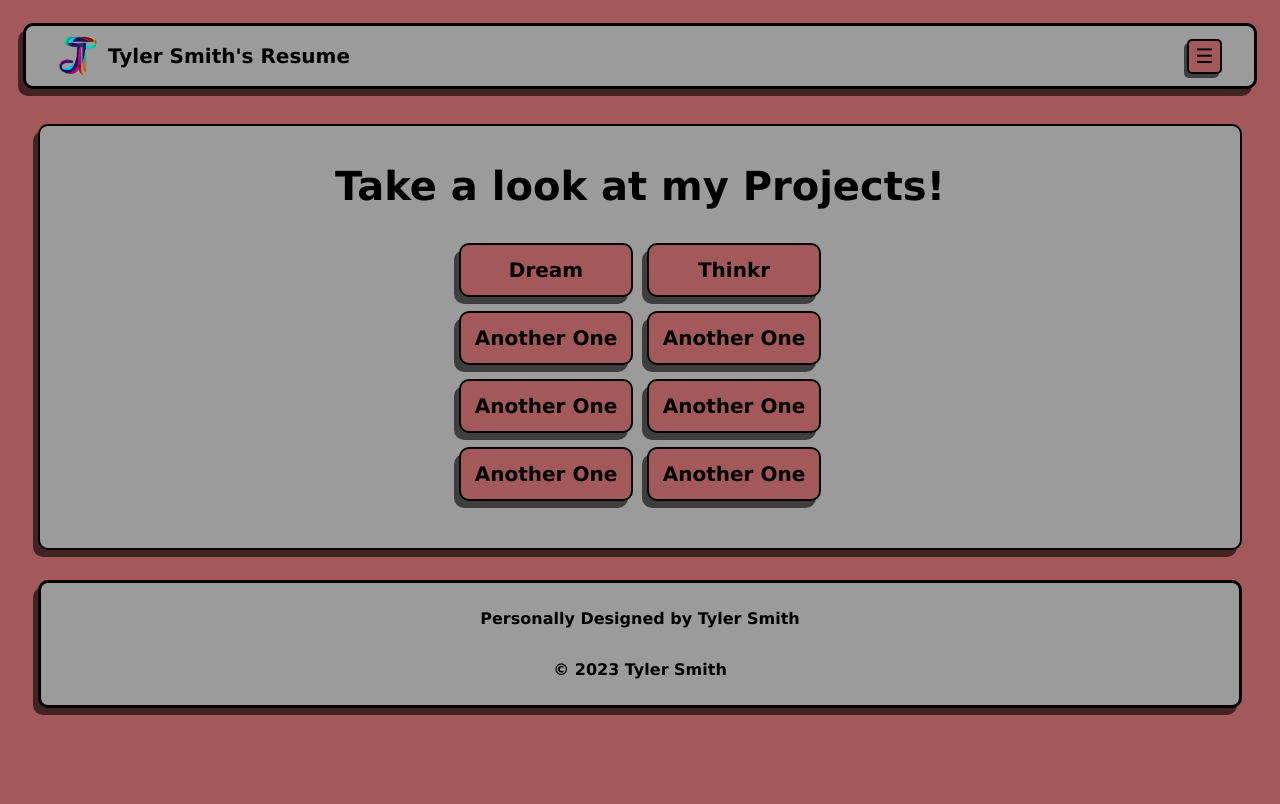
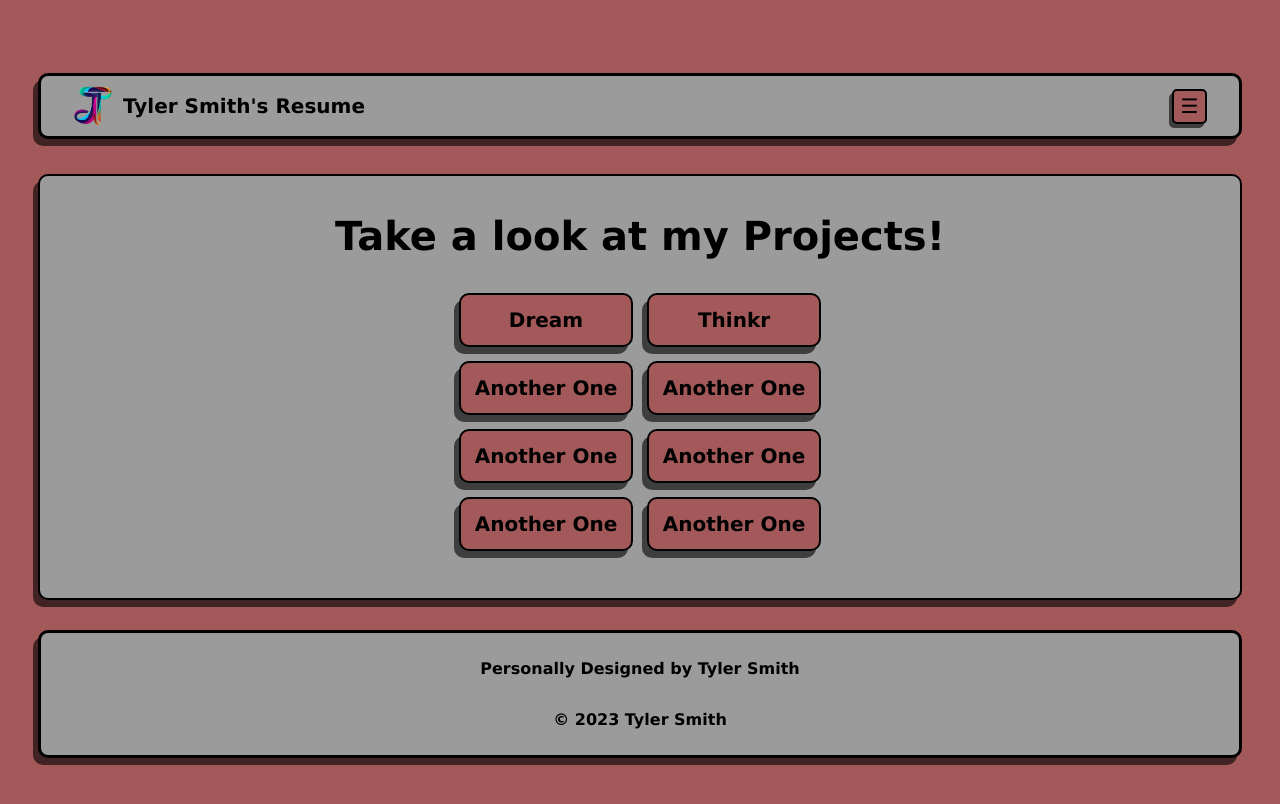
Before and after one commit to Atlessc/ts-portfolio-final, a React (Vite) app: page /projects in a window 1280 px wide. Shown: the top 804 px of the page. Built offline with nearby package versions, Linux system fonts and the light colour scheme.

Commit message:
updated and fixed nav bar issue and contact width page

```diff
--- a/src/App.css
+++ b/src/App.css
@@ -4,4 +4,5 @@
     height: max-content, 100vh;
     background-color: rgb(163, 89, 89);
     margin: -10px;
+    overflow: hidden;
 }
--- a/src/components/component.css
+++ b/src/components/component.css
@@ -1932,7 +1932,8 @@
     .Container {
         display: flex;
         flex-direction: column;
-        max-width: 1300px;
+        justify-content: center;
+        min-width: 1100px;
         min-height: 100vh;
         max-height: fit-content;
         margin: 15px;
@@ -1949,7 +1950,7 @@
         padding: 0 2rem;
         height: 60px;
         max-width: 1200px;
-        margin-bottom: 20px;
+        margin: 0 15px 20px 15px;
         position: sticky;
         top: 0;
         z-index: 10;
@@ -2474,7 +2475,7 @@
     }
 
     .Conatct-SubmitBtn {
-        width: 100px;
+        width: 300px;
         height: 50px;
         border: 2px solid rgb(0, 0, 0);
         border-radius: 10px;
```
